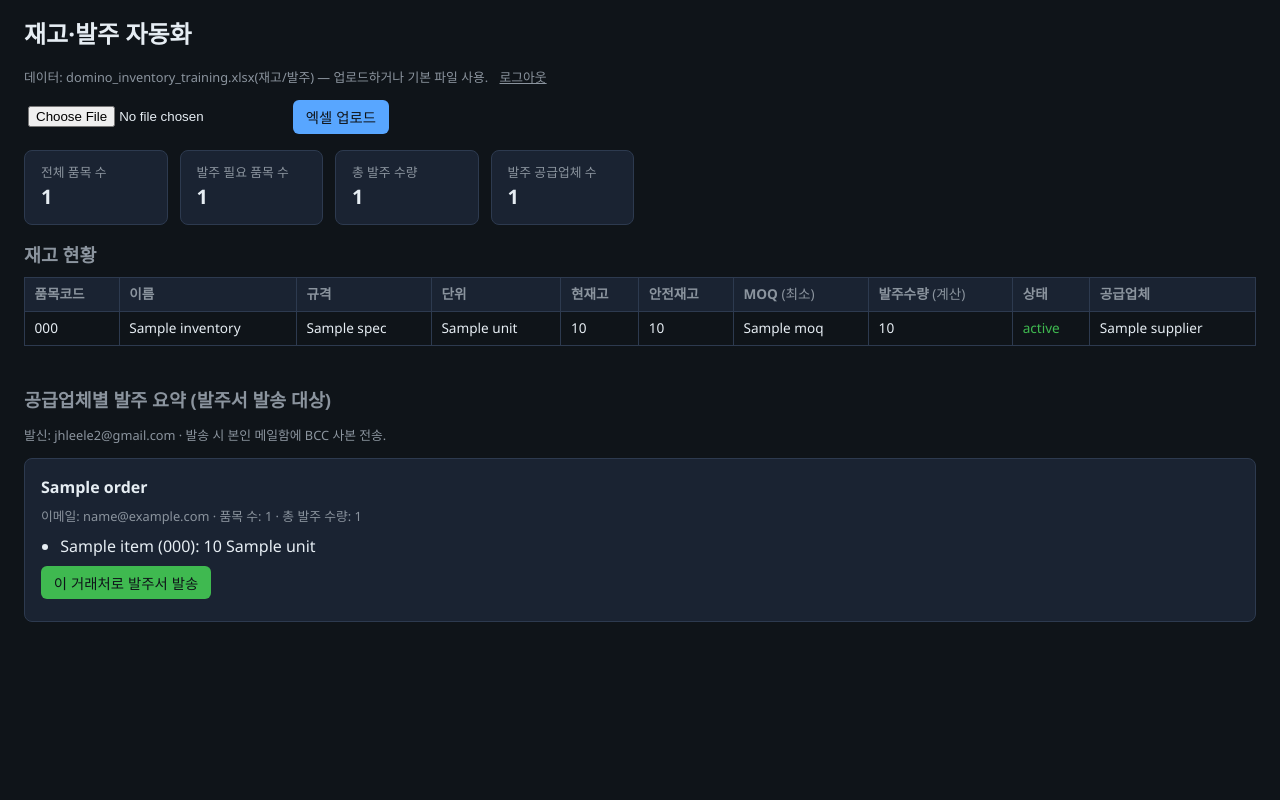
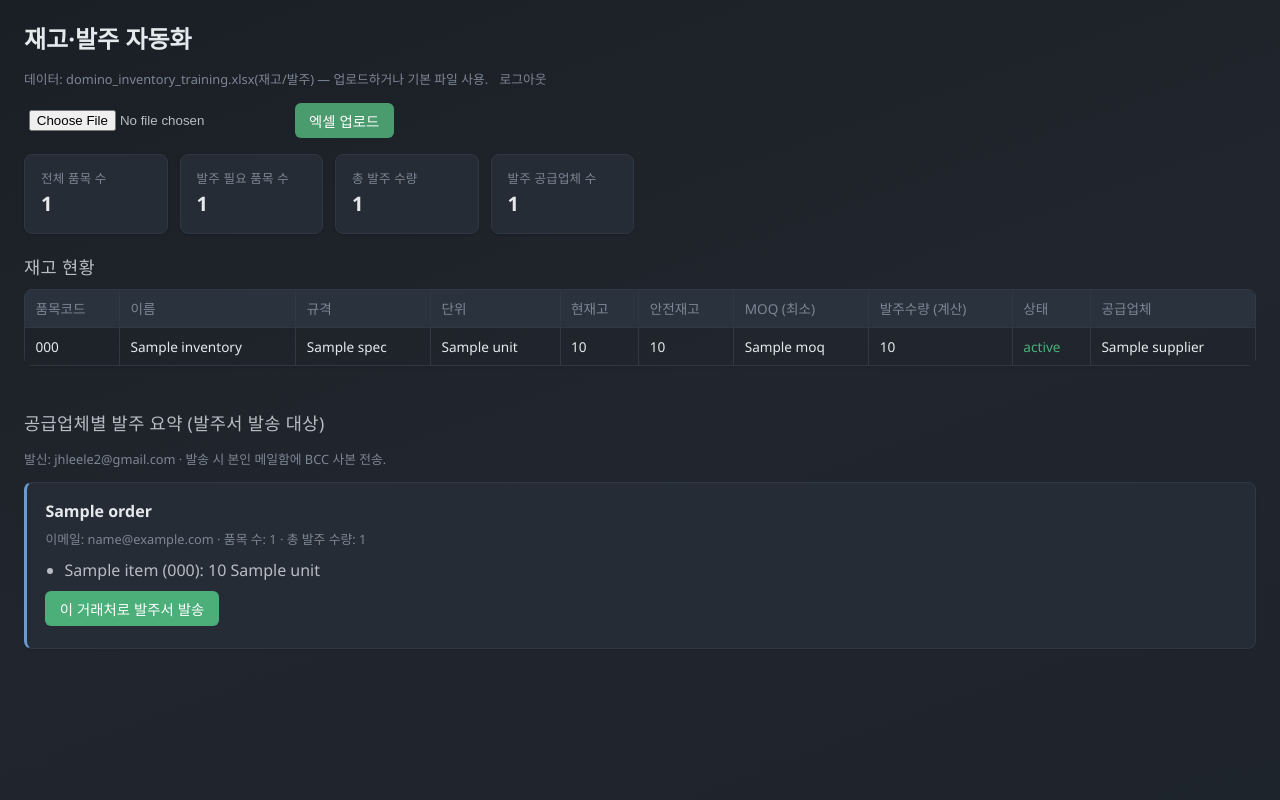
Before and after one commit to jhleele2/20260312, a Flask app: template templates/index.html in a window 1280 px wide. Run offline with Flask 2, Linux system fonts and the light colour scheme; the visitor is signed in with stand-in values (Sample User, id 1); the template is opened without the code that fills it: most values are stand-ins (such as "Sample title", 1, 10 or a date in 2020).

Commit message:
Theme: harmonious colors, gradient, per-block accent. Deploy: session overrides for Vercel so cell edits apply to email.
Made-with: Cursor

```diff
--- a/app.py
+++ b/app.py
@@ -60,6 +60,30 @@ TEAM_PASSWORD = os.environ.get("TEAM_PASSWORD", "1234")
 ALLOWED_EXTENSIONS = {"xlsx", "xls"}
 
 
+def apply_inventory_overrides(inventory_list):
+    """세션에 저장된 수량 수정(배포 환경용)을 재고 목록에 반영. 발주수량·상태 재계산."""
+    overrides = session.get("inventory_overrides") or {}
+    if not overrides:
+        return inventory_list
+    result = []
+    for item in inventory_list:
+        item = dict(item)
+        code = (item.get("code") or "").strip()
+        if code in overrides:
+            o = overrides[code]
+            if "current_stock" in o: item["current_stock"] = int(o["current_stock"])
+            if "safety_stock" in o: item["safety_stock"] = int(o["safety_stock"])
+            if "moq" in o: item["moq"] = int(o["moq"])
+        current = item.get("current_stock", 0)
+        safety = item.get("safety_stock", 0)
+        moq = item.get("moq", 0)
+        order_qty = max(0, max(moq, safety - current))
+        item["order_quantity"] = order_qty
+        item["status"] = "발주 필요" if order_qty > 0 else "정상"
+        result.append(item)
+    return result
+
+
 def allowed_file(filename):
     return "." in filename and filename.rsplit(".", 1)[-1].lower() in ALLOWED_EXTENSIONS
 
@@ -118,7 +142,7 @@ def index():
         return render_template(
             "index.html", error=data["error"], orders=[], inventory=[], summary=None, read_only_deploy=os.environ.get("VERCEL") == "1"
         )
-    inventory = data["inventory"]
+    inventory = apply_inventory_overrides(data["inventory"])
     orders = get_orders_by_supplier(inventory)
     need_count = sum(1 for i in inventory if i.get("order_quantity", 0) > 0)
     total_items = len(inventory)
@@ -193,16 +217,18 @@ def api_inventory_update():
             moq = int(moq)
     except (TypeError, ValueError):
         return jsonify({"ok": False, "message": "현재고/안전재고/MOQ는 숫자로 입력하세요."})
+    code = str(item_code).strip()
+    # 배포 환경(Vercel): 엑셀 저장 불가 → 세션에만 저장. 화면·메일 발송 시 반영됨.
+    if os.environ.get("VERCEL") == "1":
+        overrides = session.get("inventory_overrides") or {}
+        overrides[code] = {k: v for k, v in ({"current_stock": current_stock, "safety_stock": safety_stock, "moq": moq}).items() if v is not None}
+        session["inventory_overrides"] = overrides
+        session.modified = True
+        return jsonify({"ok": True, "message": "저장되었습니다. 메일 발송 시 반영됩니다."})
     ok, msg = update_inventory_item(
-        excel_path,
-        str(item_code).strip(),
-        current_stock=current_stock,
-        safety_stock=safety_stock,
-        moq=moq,
-        name=data.get("name"),
-        spec=data.get("spec"),
-        unit=data.get("unit"),
-        supplier=data.get("supplier"),
+        excel_path, code,
+        current_stock=current_stock, safety_stock=safety_stock, moq=moq,
+        name=data.get("name"), spec=data.get("spec"), unit=data.get("unit"), supplier=data.get("supplier"),
     )
     return jsonify({"ok": ok, "message": msg})
 
@@ -223,7 +249,7 @@ def api_send_orders():
     data = load_all(excel_path)
     if data.get("error"):
         return jsonify({"ok": False, "message": data["error"]})
-    inventory = data["inventory"]
+    inventory = apply_inventory_overrides(data["inventory"])
     orders = get_orders_by_supplier(inventory)
     # Suppliers 시트에서 공급업체명 → 이메일 보정 (Inventory에 이메일이 비어 있을 때 사용)
     supplier_email_map = {}
--- a/templates/index.html
+++ b/templates/index.html
@@ -6,26 +6,36 @@
   <title>재고·발주 자동화</title>
   <style>
     :root {
-      --bg: #0f1419;
-      --card: #1a2332;
-      --border: #2d3a4f;
-      --text: #e6edf3;
-      --muted: #8b949e;
-      --accent: #58a6ff;
-      --success: #3fb950;
-      --warn: #d29922;
+      --bg: #1a1f26;
+      --bg-soft: #21262e;
+      --card: #252c36;
+      --card-alt: #2a323d;
+      --border: #38424e;
+      --border-soft: #2f3843;
+      --text: #e6e9ec;
+      --text-soft: #b8bcc4;
+      --muted: #7d8694;
+      --accent: #4a9b6e;
+      --accent-hover: #5ab57d;
+      --accent-soft: #6b9bd1;
+      --success: #4caf7a;
+      --warn: #c49b2d;
+      --error: #c75c54;
+      --radius: 8px;
+      --radius-sm: 6px;
     }
     * { box-sizing: border-box; }
     body {
-      font-family: 'Segoe UI', system-ui, sans-serif;
-      background: var(--bg);
+      font-family: 'Segoe UI', system-ui, -apple-system, sans-serif;
+      background: linear-gradient(160deg, var(--bg) 0%, var(--bg-soft) 50%, #1e242b 100%);
       color: var(--text);
       margin: 0;
-      padding: 1rem 1.5rem;
-      line-height: 1.5;
+      padding: 1.25rem 1.5rem;
+      line-height: 1.55;
+      min-height: 100vh;
     }
-    h1 { font-size: 1.5rem; margin: 0 0 1rem; }
-    h2 { font-size: 1.15rem; margin: 1rem 0 0.5rem; color: var(--muted); }
+    h1 { font-size: 1.5rem; margin: 0 0 0.5rem; color: var(--text); font-weight: 600; }
+    h2 { font-size: 1.1rem; margin: 1.25rem 0 0.5rem; color: var(--text-soft); font-weight: 500; letter-spacing: 0.02em; }
     .upload-bar {
       display: flex;
       gap: 0.5rem;
@@ -33,67 +43,85 @@
       margin-bottom: 1rem;
       flex-wrap: wrap;
     }
-    .upload-bar input[type="file"] { padding: 0.25rem; }
+    .upload-bar input[type="file"] { padding: 0.3rem; color: var(--text-soft); }
     .upload-bar button, .btn {
-      padding: 0.4rem 0.8rem;
+      padding: 0.45rem 0.9rem;
       background: var(--accent);
-      color: var(--bg);
+      color: #fff;
       border: none;
-      border-radius: 6px;
+      border-radius: var(--radius-sm);
       cursor: pointer;
       font-size: 0.9rem;
+      font-weight: 500;
+      transition: background 0.2s, transform 0.05s;
     }
-    .upload-bar button:hover, .btn:hover { opacity: 0.9; }
+    .upload-bar button:hover, .btn:hover { background: var(--accent-hover); }
+    .upload-bar button:active, .btn:active { transform: scale(0.98); }
     .btn-send {
       background: var(--success);
       margin-top: 0.5rem;
     }
-    .error { color: #f85149; margin: 0.5rem 0; }
+    .btn-send:hover { background: #5bc489; }
+    .error { color: var(--error); margin: 0.5rem 0; }
     .summary {
       display: grid;
       grid-template-columns: repeat(auto-fill, minmax(140px, 1fr));
       gap: 0.75rem;
-      margin-bottom: 1rem;
+      margin-bottom: 1.25rem;
     }
     .summary .card {
       background: var(--card);
-      border: 1px solid var(--border);
-      border-radius: 8px;
-      padding: 0.75rem 1rem;
+      border: 1px solid var(--border-soft);
+      border-radius: var(--radius);
+      padding: 0.85rem 1rem;
+      box-shadow: 0 1px 2px rgba(0,0,0,0.15);
     }
-    .summary .card .label { font-size: 0.8rem; color: var(--muted); }
-    .summary .card .value { font-size: 1.25rem; font-weight: 600; }
+    .summary .card .label { font-size: 0.78rem; color: var(--muted); letter-spacing: 0.02em; }
+    .summary .card .value { font-size: 1.25rem; font-weight: 600; color: var(--text); }
     table {
       width: 100%;
       border-collapse: collapse;
       font-size: 0.85rem;
       margin-bottom: 1rem;
+      border-radius: var(--radius);
+      overflow: hidden;
+      box-shadow: 0 1px 3px rgba(0,0,0,0.12);
     }
     th, td {
-      border: 1px solid var(--border);
-      padding: 0.4rem 0.6rem;
+      border: 1px solid var(--border-soft);
+      padding: 0.5rem 0.65rem;
       text-align: left;
     }
-    th { background: var(--card); color: var(--muted); }
-    tr:nth-child(even) { background: rgba(26,35,50,0.5); }
-    .status-ok { color: var(--success); }
-    .status-warn { color: var(--warn); }
-    .orders-section { margin-top: 1.5rem; }
+    th { background: var(--card-alt); color: var(--muted); font-weight: 500; }
+    tr:nth-child(even) { background: rgba(42, 50, 61, 0.4); }
+    tr:hover { background: rgba(74, 155, 110, 0.06); }
+    .status-ok { color: var(--success); font-weight: 500; }
+    .status-warn { color: var(--warn); font-weight: 500; }
+    .orders-section { margin-top: 1.75rem; }
     .order-block {
       background: var(--card);
-      border: 1px solid var(--border);
-      border-radius: 8px;
-      padding: 1rem;
-      margin-bottom: 0.75rem;
+      border: 1px solid var(--border-soft);
+      border-radius: var(--radius);
+      padding: 1rem 1.15rem;
+      margin-bottom: 0.85rem;
+      box-shadow: 0 1px 2px rgba(0,0,0,0.1);
     }
-    .order-block h3 { margin: 0 0 0.5rem; font-size: 1rem; }
+    .order-block:nth-child(odd) { border-left: 3px solid var(--accent-soft); }
+    .order-block:nth-child(even) { border-left: 3px solid var(--accent); }
+    .order-block h3 { margin: 0 0 0.4rem; font-size: 1rem; color: var(--text); font-weight: 600; }
     .order-block .meta { font-size: 0.8rem; color: var(--muted); margin-bottom: 0.5rem; }
-    .order-block ul { margin: 0; padding-left: 1.2rem; }
-    #send-result { margin-top: 0.5rem; font-size: 0.9rem; }
+    .order-block ul { margin: 0; padding-left: 1.2rem; color: var(--text-soft); }
     .path-hint { font-size: 0.8rem; color: var(--muted); }
     td.editable-qty { cursor: pointer; min-width: 3.5rem; }
-    td.editable-qty:hover { background: var(--border); }
-    td.editable-qty input { width: 100%; max-width: 4rem; padding: 0.2rem 0.3rem; font-size: inherit; background: var(--bg); border: 1px solid var(--accent); color: var(--text); border-radius: 4px; }
+    td.editable-qty:hover { background: rgba(74, 155, 110, 0.12); }
+    td.editable-qty input {
+      width: 100%; max-width: 4rem; padding: 0.25rem 0.4rem; font-size: inherit;
+      background: var(--bg-soft); border: 1px solid var(--accent); color: var(--text);
+      border-radius: var(--radius-sm);
+    }
+    .send-result-one { color: var(--muted); }
+    a { color: var(--accent-soft); text-decoration: none; }
+    a:hover { text-decoration: underline; }
   </style>
 </head>
 <body>
@@ -122,7 +150,7 @@
 
   <h2>재고 현황</h2>
   {% if read_only_deploy %}
-  <p class="path-hint" style="margin-bottom: 0.5rem;">⚠️ 배포 환경에서는 수량·재고 수정이 저장되지 않습니다. 수정은 로컬에서 실행할 때만 엑셀에 반영됩니다.</p>
+  <p class="path-hint" style="margin-bottom: 0.5rem;">배포 환경: 수량 수정은 세션에 저장되며, 화면과 <strong>메일 발송 시 반영</strong>됩니다. (엑셀 파일은 수정되지 않습니다.)</p>
   {% endif %}
   <div style="overflow-x: auto;">
     <table>
```
Also changed, not shown: templates/login.html (+8 -8 lines).
